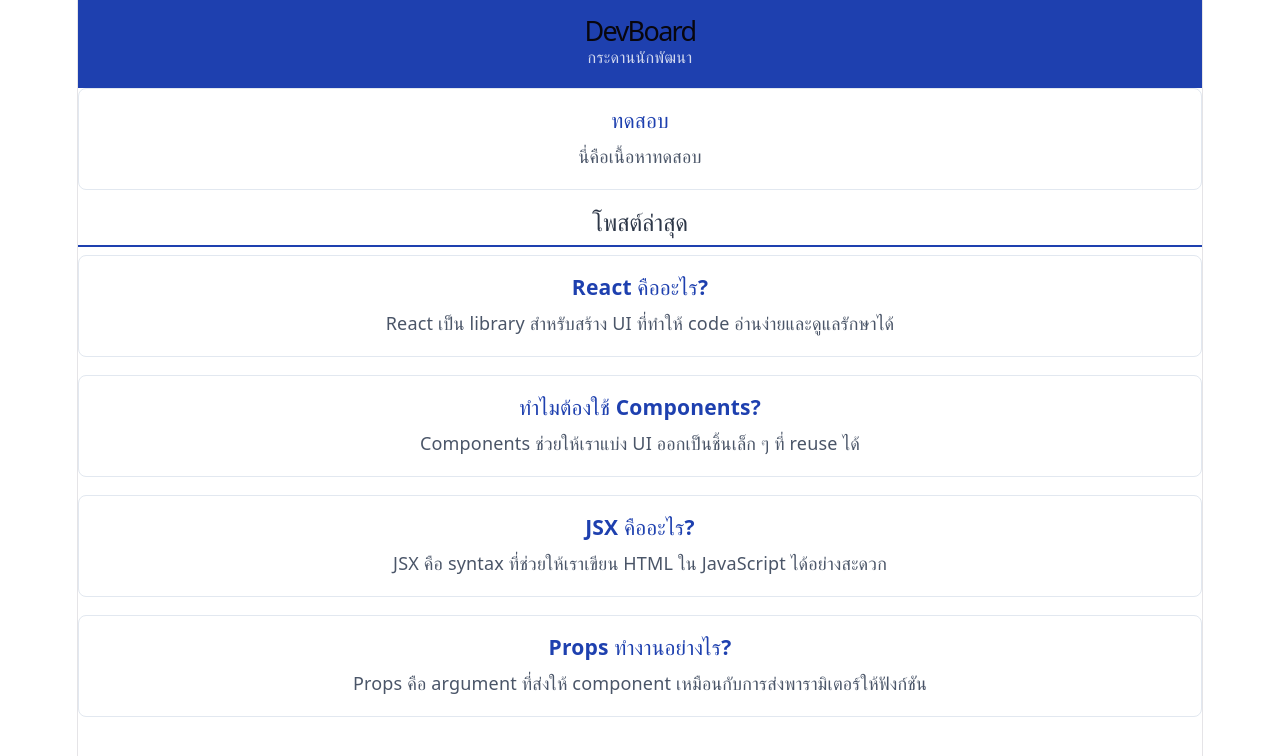
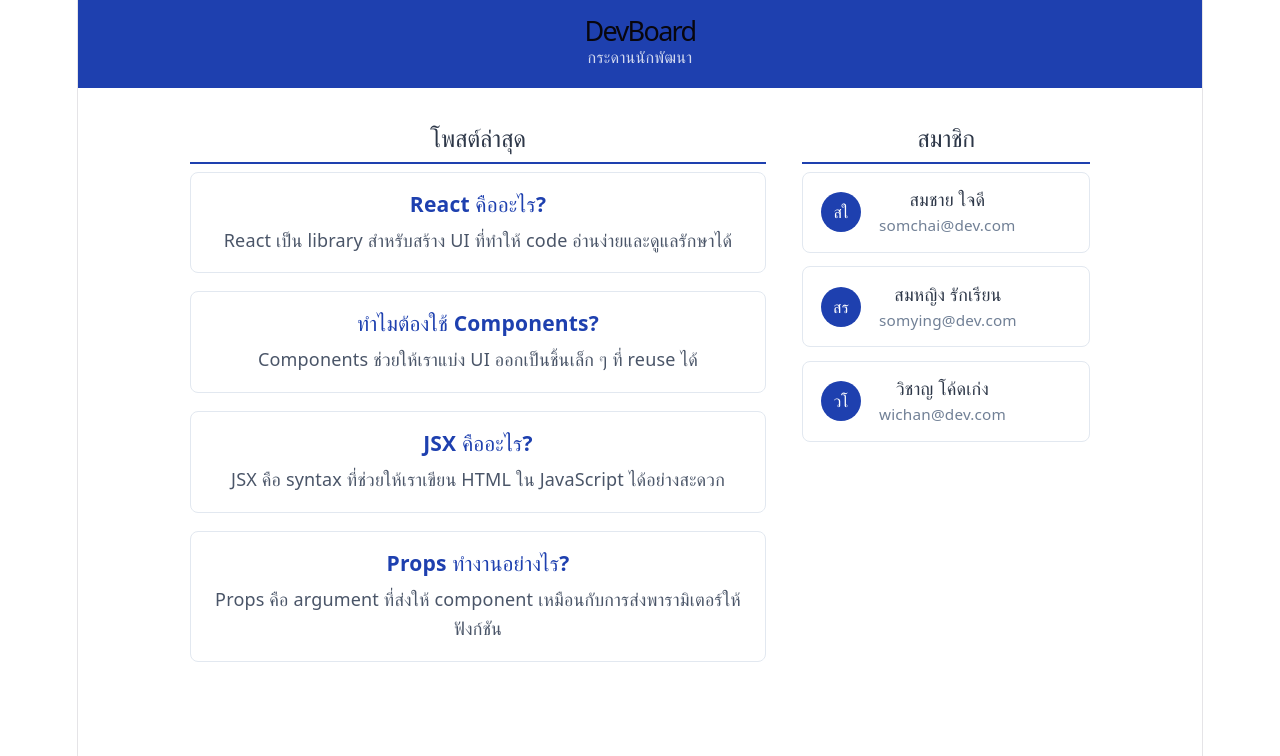
Before and after one commit to 67160039/devboard-67160039, a React (Vite) app: page / in a window 1280 px wide. Shown: the top 756 px of the page. Built offline with nearby package versions, Linux system fonts and the light colour scheme.

Commit message:
feat: task1 - static devboard components

```diff
--- a/src/App.jsx
+++ b/src/App.jsx
@@ -1,6 +1,6 @@
 import Navbar from "./components/Navbar";
-import PostCard from "./components/PostCard";
 import PostList from "./components/PostList";
+import UserCard from "./components/UserCard";
 
 const POSTS = [
   {
@@ -35,10 +35,39 @@
   return (
     <div>
       <Navbar />
-      <PostCard title="ทดสอบ" body="นี่คือเนื้อหาทดสอบ" />
-      <PostList posts={POSTS} />
+      <div
+        style={{
+          maxWidth: "900px",
+          margin: "2rem auto",
+          padding: "0 1rem",
+          display: "grid",
+          gridTemplateColumns: "2fr 1fr",
+          gap: "2rem",
+        }}
+      >
+        {/* คอลัมน์ซ้าย: โพสต์ */}
+        <div>
+          <PostList posts={POSTS} />
+        </div>
+
+        {/* คอลัมน์ขวา: สมาชิก */}
+        <div>
+          <h2
+            style={{
+              color: "#2d3748",
+              borderBottom: "2px solid #1e40af",
+              paddingBottom: "0.5rem",
+            }}
+          >
+            สมาชิก
+          </h2>
+          {USERS.map((user) => (
+            <UserCard key={user.id} name={user.name} email={user.email} />
+          ))}
+        </div>
+      </div>
     </div>
   );
 }
 
-export default App
+export default App;
--- /dev/null
+++ b/src/components/UserCard.jsx
@@ -0,0 +1,45 @@
+function UserCard({ name, email }) {
+  // ดึงตัวอักษรแรกมาทำ avatar
+  const initials = name
+    .split(" ")
+    .map((n) => n[0])
+    .join("");
+
+  return (
+    <div
+      style={{
+        display: "flex",
+        alignItems: "center",
+        gap: "1rem",
+        border: "1px solid #e2e8f0",
+        borderRadius: "8px",
+        padding: "0.75rem 1rem",
+        marginBottom: "0.75rem",
+        background: "white",
+      }}
+    >
+      <div
+        style={{
+          width: "40px",
+          height: "40px",
+          background: "#1e40af",
+          color: "white",
+          borderRadius: "50%",
+          display: "flex",
+          alignItems: "center",
+          justifyContent: "center",
+          fontWeight: "bold",
+          fontSize: "0.9rem",
+        }}
+      >
+        {initials}
+      </div>
+      <div>
+        <div style={{ fontWeight: "bold", color: "#2d3748" }}>{name}</div>
+        <div style={{ fontSize: "0.85rem", color: "#718096" }}>{email}</div>
+      </div>
+    </div>
+  );
+}
+
+export default UserCard;
```
